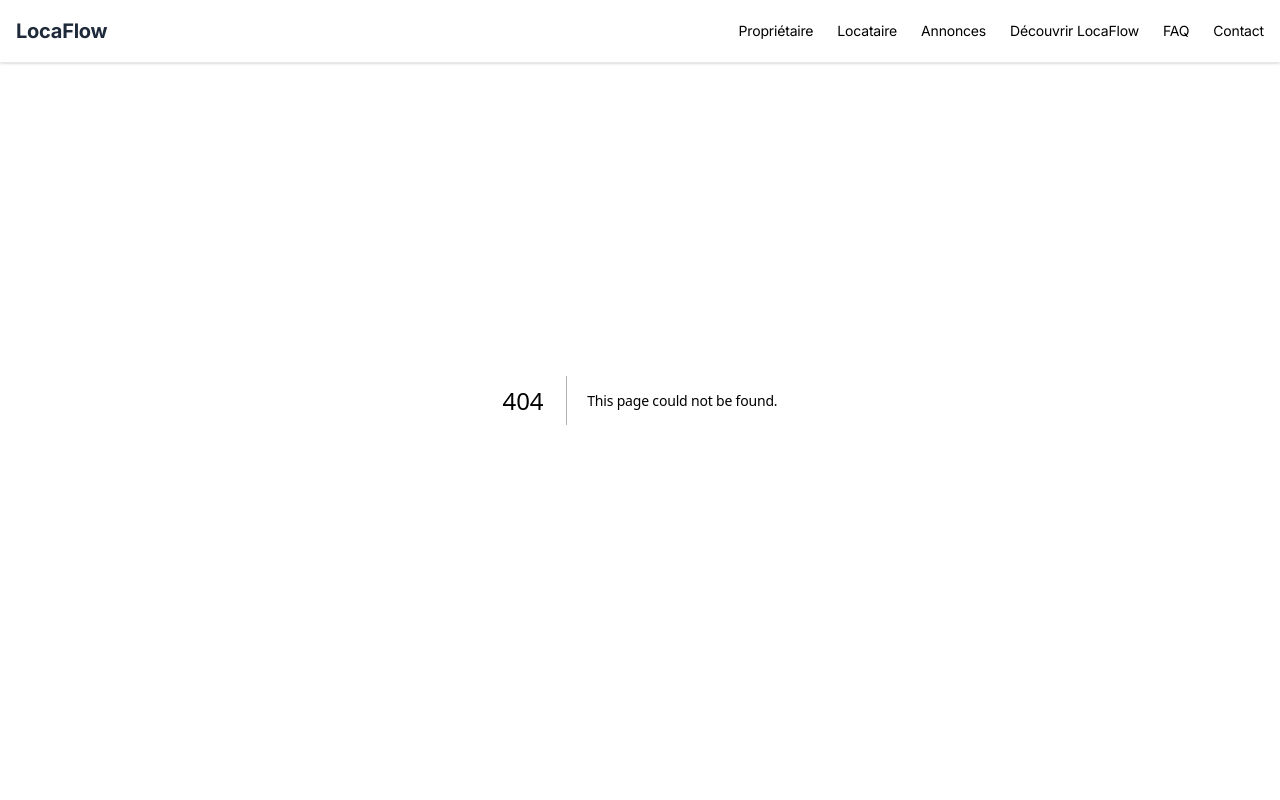
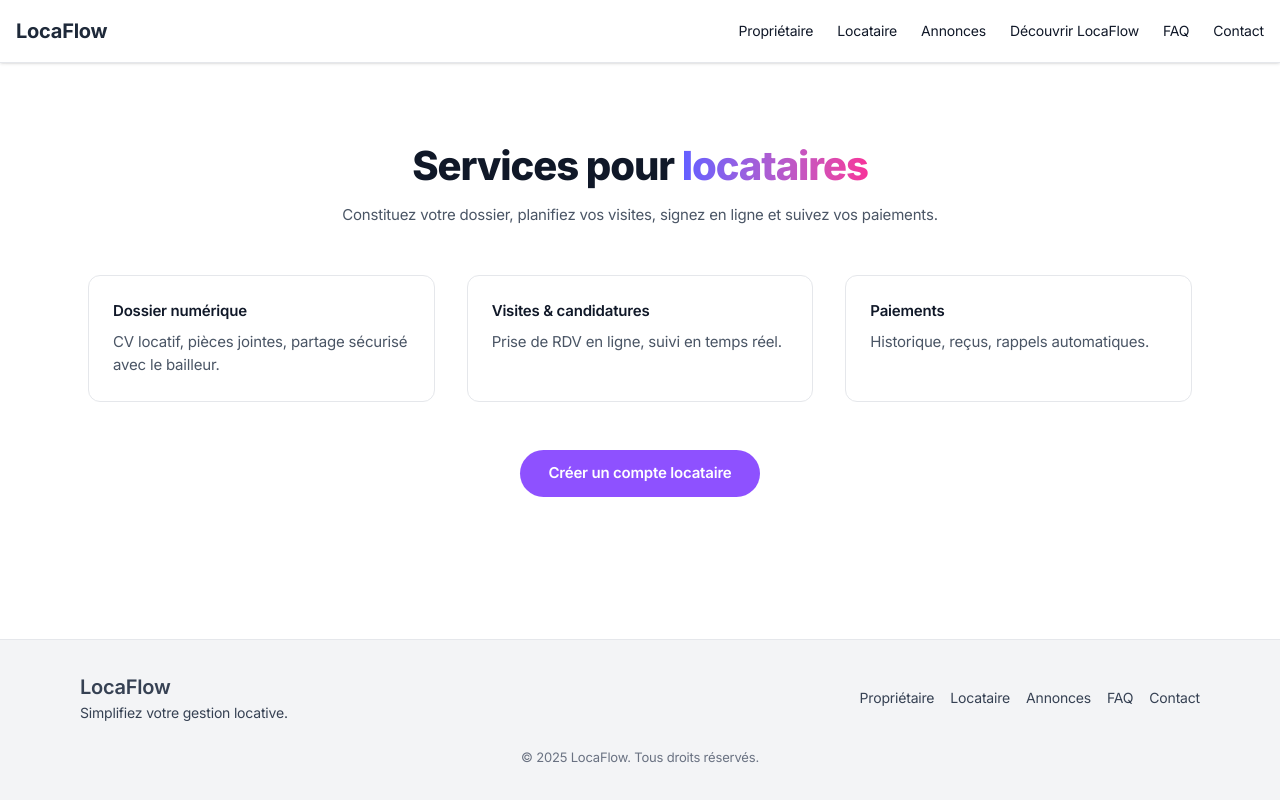
Before and after one commit to mikaelpackowski/locaflow, a Next.js app: page /locataire in a window 1280 px wide. Before the commit this address had no page. Shown: the top 800 px of the page. Built offline with nearby package versions, Linux system fonts and the light colour scheme.

Commit message:
Create page.tsx

```diff
--- /dev/null
+++ b/app/(default)/locataire/page.tsx
@@ -0,0 +1,42 @@
+export const metadata = {
+  title: "Locataire – LocaFlow",
+  description: "Recherchez, candidatez et suivez vos démarches locatives.",
+};
+
+export default function LocatairePage() {
+  return (
+    <section className="pt-28 md:pt-36">
+      <div className="mx-auto max-w-6xl px-4 sm:px-6">
+        <header className="text-center mb-12">
+          <h1 className="text-3xl md:text-4xl font-extrabold">
+            Services pour <span className="bg-gradient-to-r from-indigo-500 to-pink-500 bg-clip-text text-transparent">locataires</span>
+          </h1>
+          <p className="mt-4 text-gray-600">
+            Constituez votre dossier, planifiez vos visites, signez en ligne et suivez vos paiements.
+          </p>
+        </header>
+
+        <div className="grid gap-8 md:grid-cols-3">
+          <div className="rounded-xl border p-6">
+            <h3 className="font-semibold mb-2">Dossier numérique</h3>
+            <p className="text-gray-600">CV locatif, pièces jointes, partage sécurisé avec le bailleur.</p>
+          </div>
+          <div className="rounded-xl border p-6">
+            <h3 className="font-semibold mb-2">Visites & candidatures</h3>
+            <p className="text-gray-600">Prise de RDV en ligne, suivi en temps réel.</p>
+          </div>
+          <div className="rounded-xl border p-6">
+            <h3 className="font-semibold mb-2">Paiements</h3>
+            <p className="text-gray-600">Historique, reçus, rappels automatiques.</p>
+          </div>
+        </div>
+
+        <div className="text-center mt-12">
+          <a href="/auth/login?role=tenant" className="inline-flex rounded-full bg-violet-500 px-7 py-3 text-white font-semibold hover:bg-violet-600 transition">
+            Créer un compte locataire
+          </a>
+        </div>
+      </div>
+    </section>
+  );
+}
```
